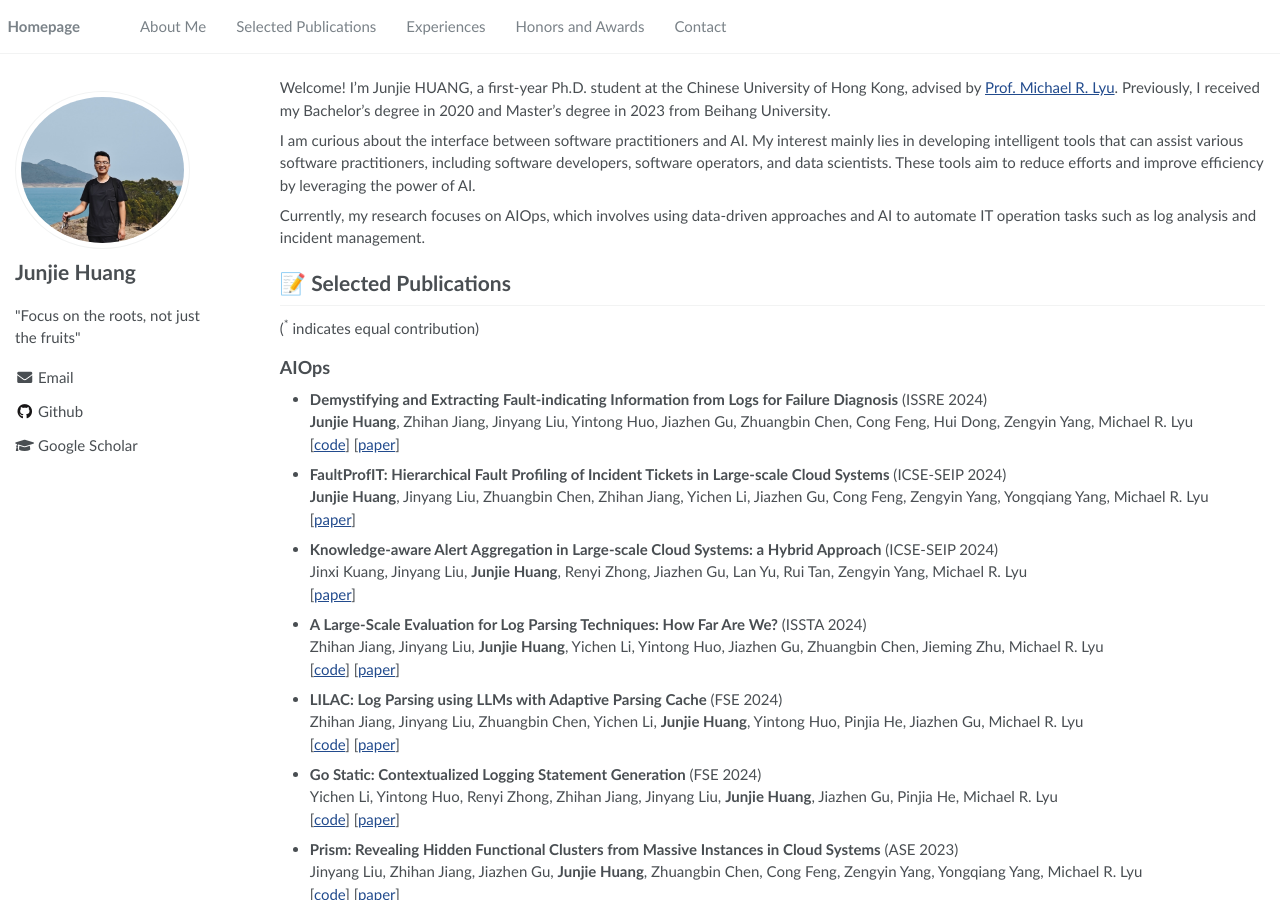
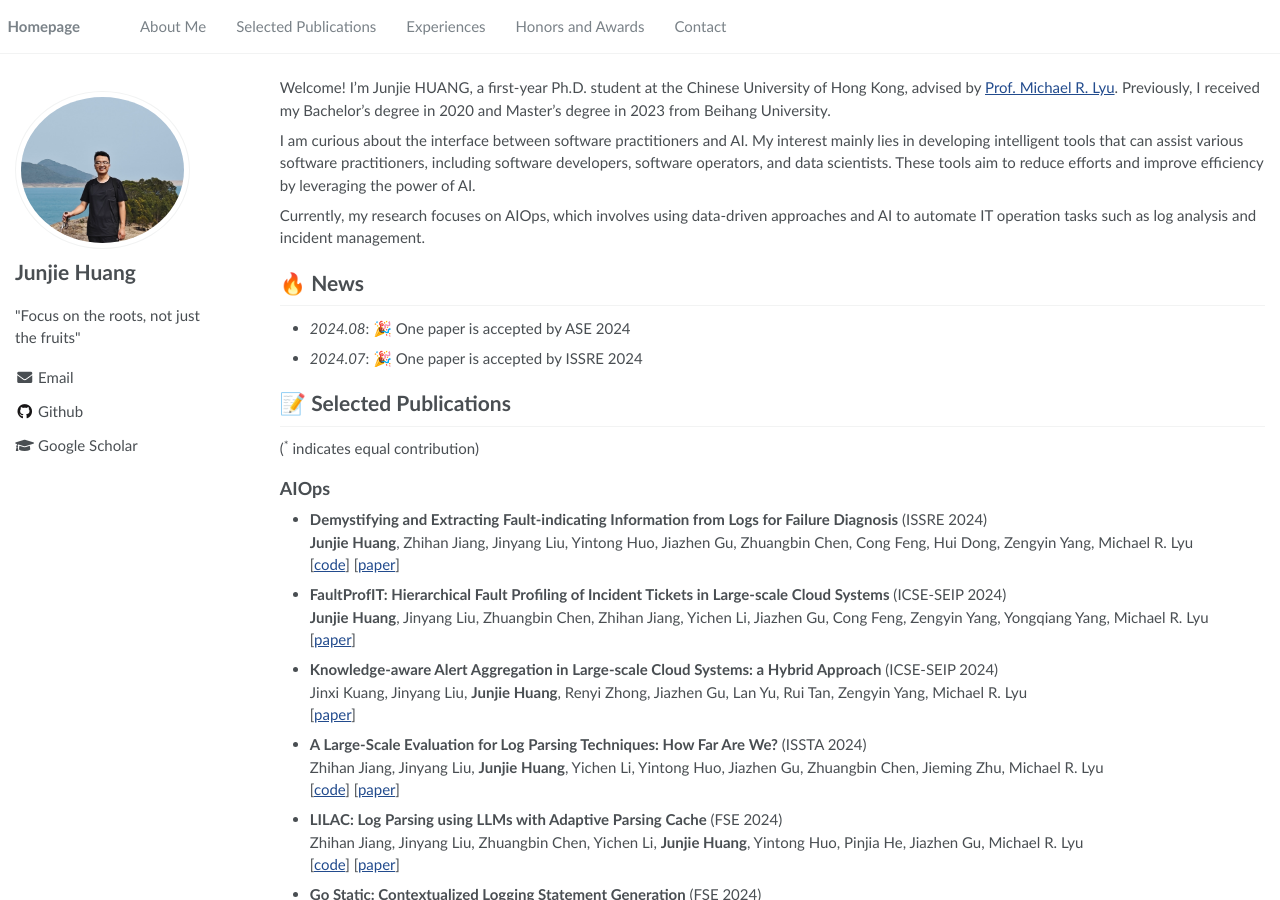
Before and after one commit to Jun-jie-Huang/jun-jie-huang.github.io, a Jekyll site: the page built from _pages/about.md, in a window 1280 px wide and 900 px high. Built offline with Jekyll 4.4.1, drawn with Linux system fonts in a browser that asks for light colours; a script that is not in the unit is left out.

Commit message:
update page

```diff
--- a/_pages/about.md
+++ b/_pages/about.md
@@ -23,8 +23,7 @@ I am curious about the interface between software practitioners and AI. My inter
 
 Currently, my research focuses on AIOps, which involves using data-driven approaches and AI to automate IT operation tasks such as log analysis and incident management.
 
-<!--
-# 🔥 News-->
+{% include_relative news.md %}
 
 {% include_relative pub.md %}
 
--- /dev/null
+++ b/_pages/news.md
@@ -0,0 +1,3 @@
+# 🔥 News
+- *2024.08*: 🎉 One paper is accepted by ASE 2024
+- *2024.07*: 🎉 One paper is accepted by ISSRE 2024
```
